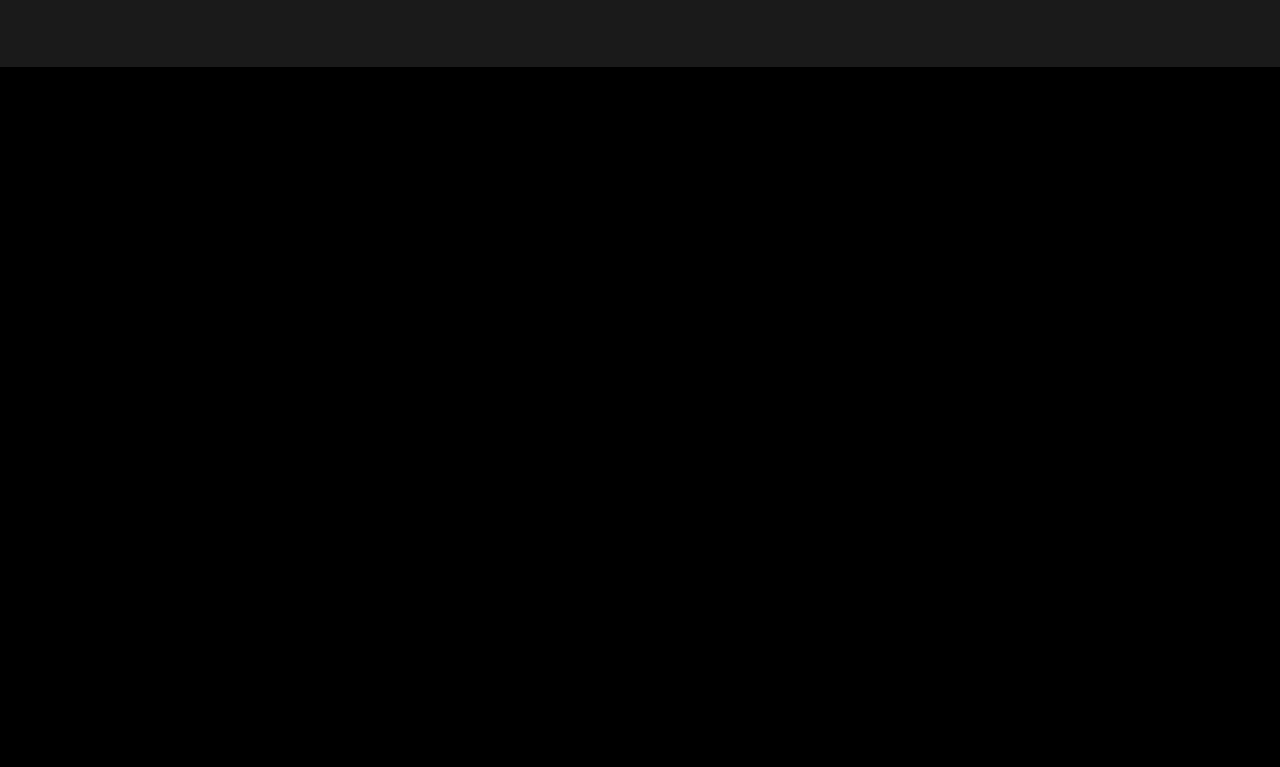
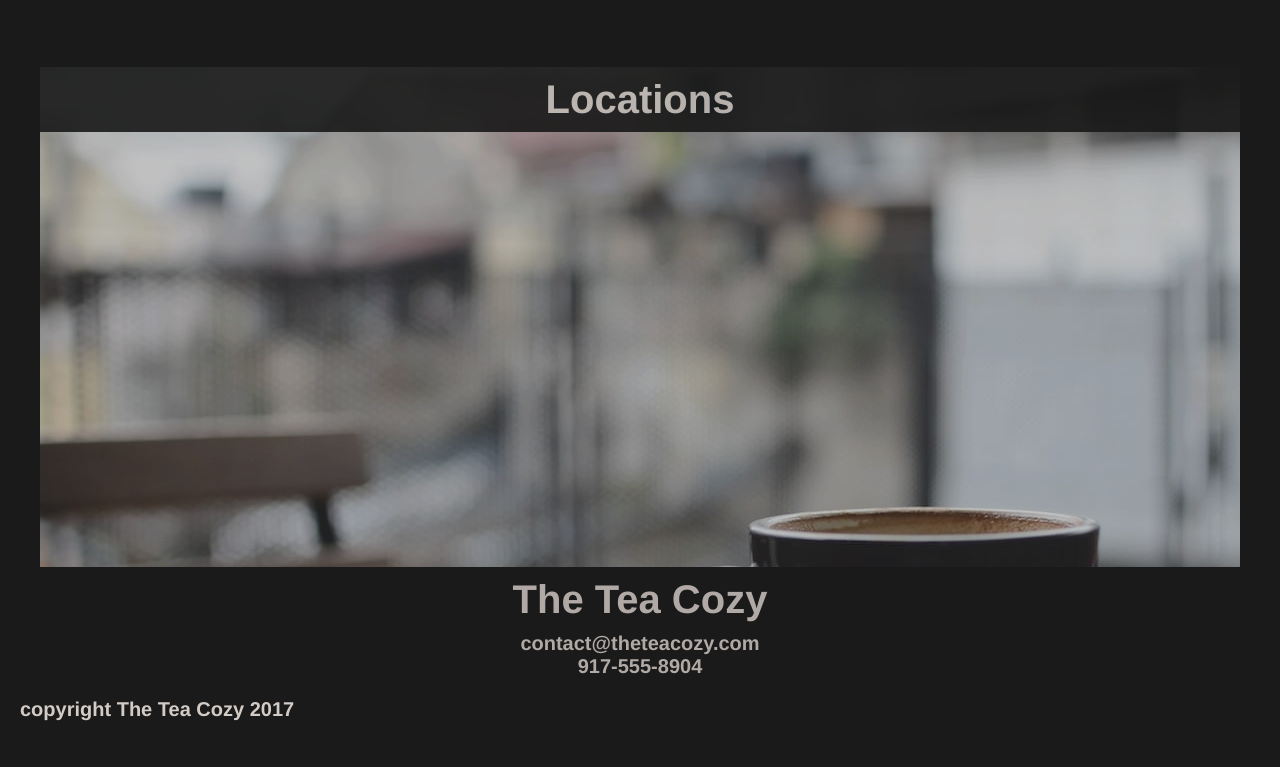
Before and after one commit to Kanorade/Tea-Cosy, a plain HTML site: page index.html in a window 1280 px wide. Shown: the part 1477-2244 px from the top of the page. Before the commit the page ends 1544 px from the top, so only its background shows below. Drawn offline with Linux system fonts and the light colour scheme.

Commit message:
Add contact info

```diff
--- a/index.html
+++ b/index.html
@@ -46,8 +46,18 @@
                     <h4>Bedford Bizarre Tea</h4>
                 </div>
             </div>
+        </section>
 
+        <section class="locations">
+            <h2>Locations</h2>
+        </section>
+
+        <section class="contact">
+            <h2>The Tea Cozy</h2>
+            <h5>contact@theteacozy.com</h5>
+            <h5>917-555-8904</h5>
         </section>
     </main>
+    <h5 class="copyright">copyright The Tea Cozy 2017</h5>
 </body>
 </html>
--- a/resources/css/styles.css
+++ b/resources/css/styles.css
@@ -81,6 +81,24 @@ h4 {
     width: 300px;
     margin: 10px;
 }
+
 .tea-thumbnail img{
     height: 200px;
 }
+
+.locations {
+    height: 500px;
+    width: 1200px;
+    background-image: url("../images/img-locations-background.jpg");
+}
+.contact {
+    height: 200px;
+    text-align: center;
+}
+
+.copyright {
+    margin-left: 20px;
+}
+h5 {
+    font-size: 20px;
+}
```
